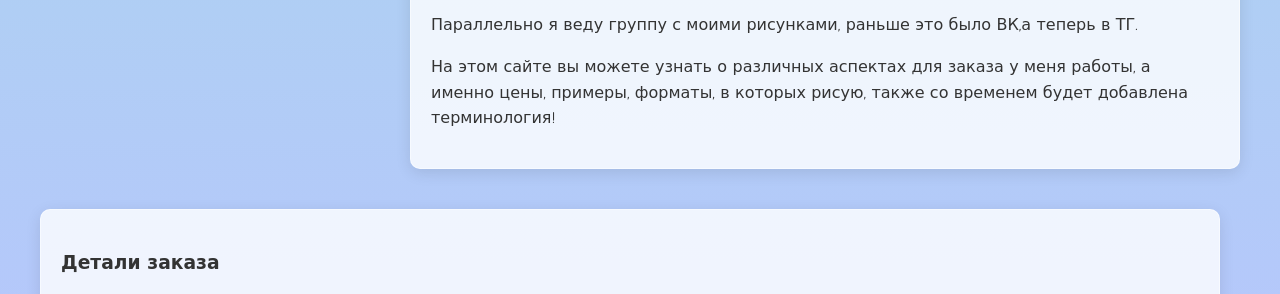
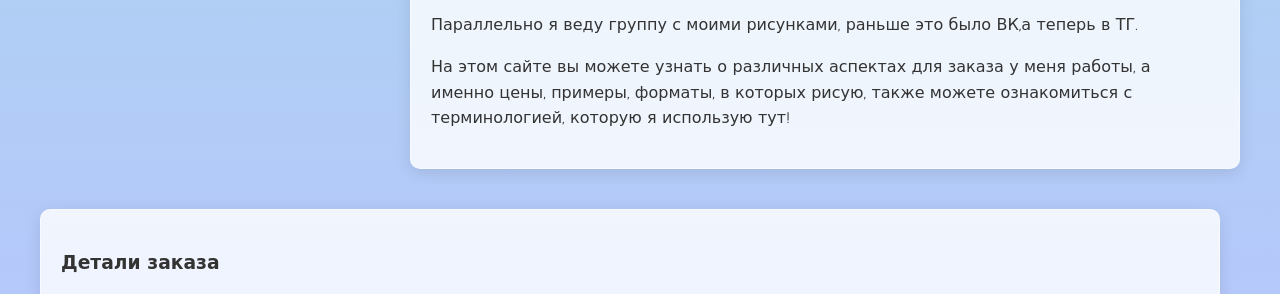
Before and after one commit to Kergggg/april-flowers.github.io, a plain HTML site: page index.html in a window 1280 px wide. Shown: the part 487-781 px from the top of the page. Drawn offline with Linux system fonts and the light colour scheme; a web font is replaced by a local one.

Commit message:
Исправлена ошибка

```diff
--- a/index.html
+++ b/index.html
@@ -260,7 +260,7 @@
                         <p>Я очень люблю создавать яркие, запоминающиеся образы с глубокой проработкой деталей. В работе использую как традиционные материалы, так и цифровые инструменты.</p>
                         <p>На данный момент я обучаюсь в университете по специальности программная инженерия, заканчиваю первый курс ':D</p>
                         <p>Параллельно я веду группу с моими рисунками, раньше это было ВК,а теперь в ТГ.</p>
-                        <p>На этом сайте вы можете узнать о различных аспектах для заказа у меня работы, а именно цены, примеры, форматы, в которых рисую, также со временем будет добавлена терминология!</p>
+                        <p>На этом сайте вы можете узнать о различных аспектах для заказа у меня работы, а именно цены, примеры, форматы, в которых рисую, также можете ознакомиться с терминологией, которую я использую тут!</p>
                     </div>
                 </div>
             </div>
```
